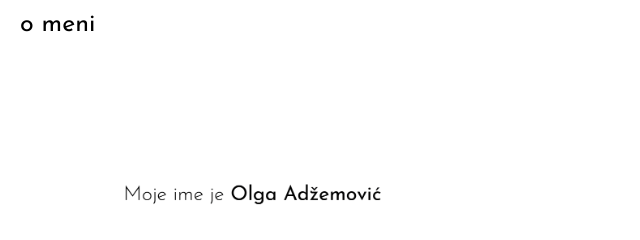
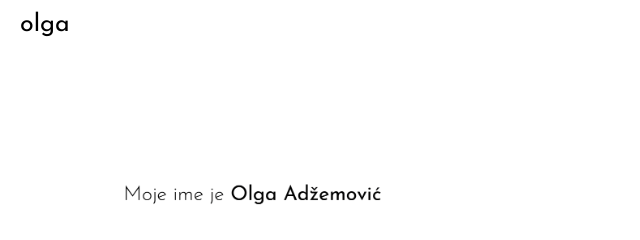
Before and after one commit to gioprodustions/mojtrecisajt, a plain HTML site: page omeni.html in a window 1280 px wide. Shown: the top 240 px of the page, 0-640 px from the left. Drawn offline with Linux system fonts and the light colour scheme.

Commit message:
Add files via upload

```diff
--- a/omeni.html
+++ b/omeni.html
@@ -16,7 +16,7 @@
 <body>
 	<header>
 		<div id='levo'>
-			<a class='alevo'> o meni </a>
+			<a class='alevo'> olga </a>
 		</div>
 		<div id='desno'>
 			<a class='adesno' href="pocetna.html"> početna </a>
```
